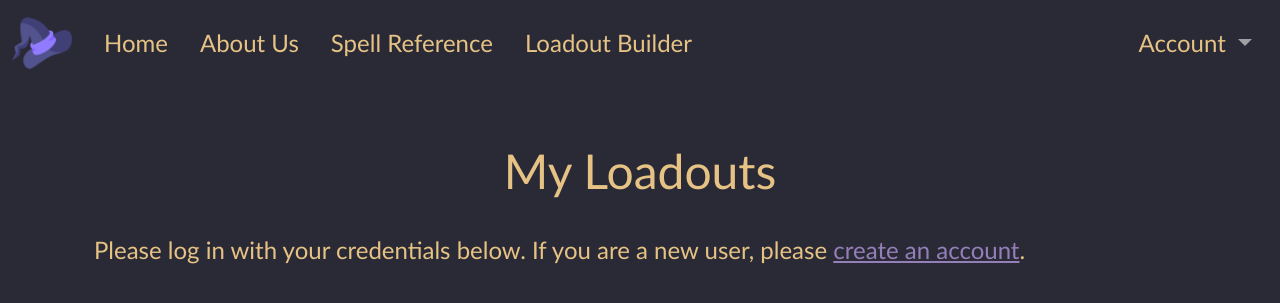
After one commit to Hakurosalix/spellcaster-fullstack, a Flask app: page /user_loadouts in a window 1280 px wide. The commit adds this page. Shown: the top 303 px of the page. Run offline with Flask 3, Linux system fonts and the light colour scheme.

Commit message:
quick refactor

```diff
--- a/run.py
+++ b/run.py
@@ -172,6 +172,10 @@ def builder2():
     print(print((active_loadout)))
     return render_template('listbuilder2.html', selected_class=selected_class, desc=desc, spell_list_name=spell_list_name, loadout=active_loadout_json)
 
+@app.route('/user_loadouts')
+def user_loadouts():
+    return render_template('user_loadouts.html')
+
 @app.route('/api/class_spells', methods=['GET'])
 def get_class_spell_list():
     selected_class = request.args.get('fetchedClass')
--- a/templates/base.html
+++ b/templates/base.html
@@ -66,7 +66,7 @@
                                     <ul class="dropdown-menu dropdown-menu-right" aria-labelledby="navbarDropdown">
                                         <li><a class="dropdown-item-text t6">{{ session['user']['username'] }}</a></li>
                                         <li><a class="dropdown-item t1" href="/logout">Logout</a></li>
-                                        <li><a class="dropdown-item t1" href="/myloadouts">My Loadouts</a></li>
+                                        <li><a class="dropdown-item t1" href="/user_loadouts">My Loadouts</a></li>
                                     </ul>
                                 {% else %}
                                     <ul class="dropdown-menu dropdown-menu-right" aria-labelledby="navbarDropdown">
--- /dev/null
+++ b/templates/user_loadouts.html
@@ -0,0 +1,17 @@
+{% extends 'base.html' %}
+{% set active = "Login" %}
+
+{% block title %}
+User Loadouts
+{% endblock %}
+
+{% block content %}
+
+<h1 class="t1 py-4 container-heading text-center">My Loadouts</h1>
+
+<p class="t1">
+    Please log in with your credentials below. If you are a new user, please
+    <a class="t2" href="/create_user">create an account</a>.
+</p>
+
+{% endblock %}
```
